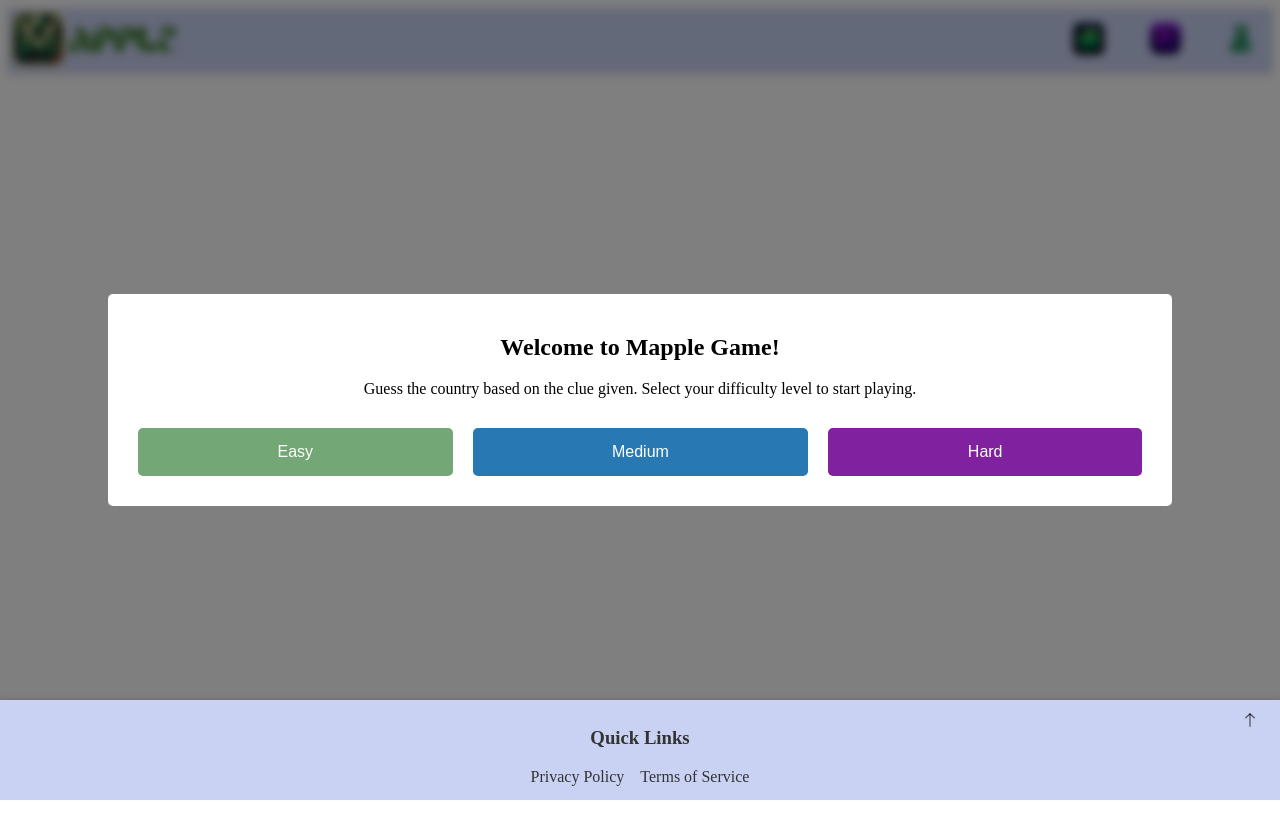
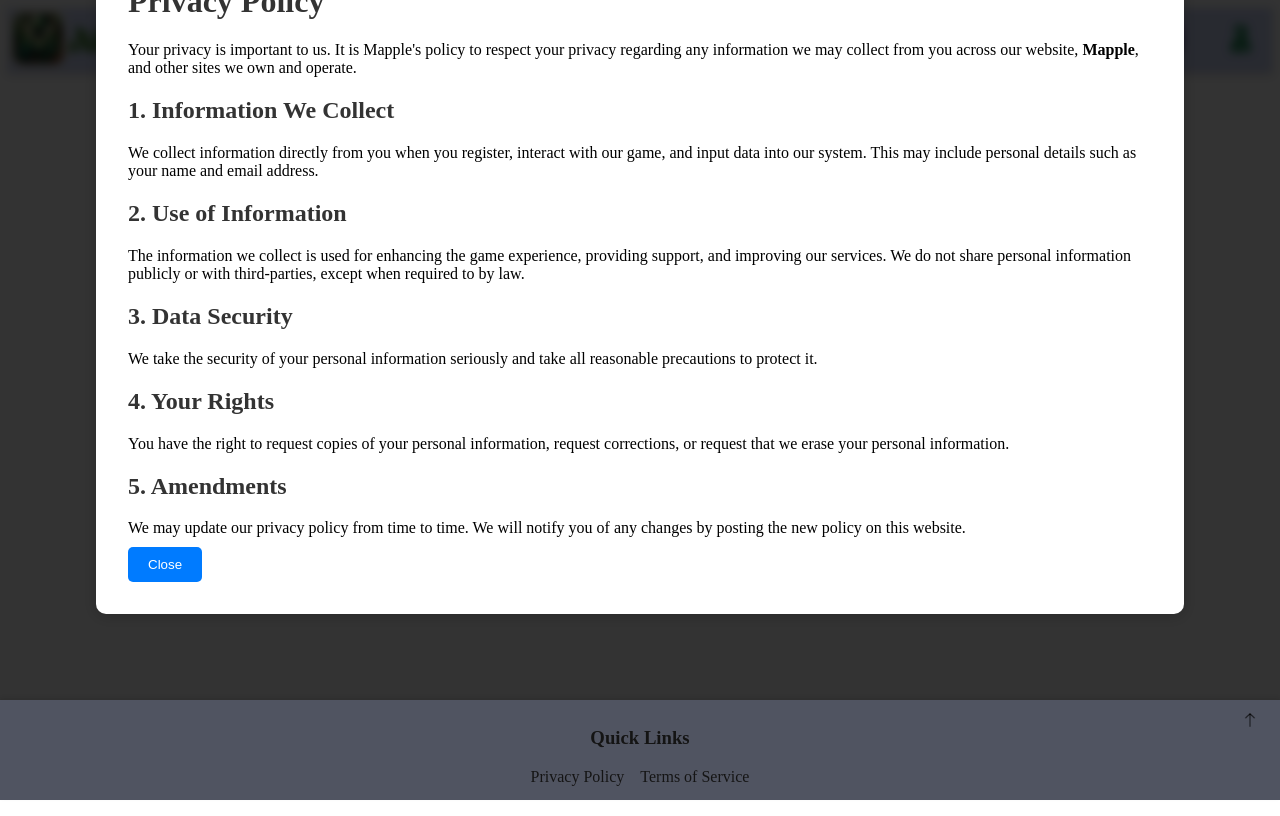
Before and after one commit to WuTangLan1/Mapple, a Vue app: page / in a window 1280 px wide. Both pictures are taken after a click on the link "Privacy Policy". Built offline with nearby package versions, Linux system fonts and the light colour scheme; no server answers.

Commit message:
privacy modal added

```diff
--- a/src/App.vue
+++ b/src/App.vue
@@ -70,10 +70,12 @@ export default {
 
     function openPrivacyModal() {
       showPrivacyModal.value = true;
+      console.log('show privacy modal')
     }
 
     function closePrivacyModal() {
       showPrivacyModal.value = false;
+      console.log('c;lose privacy modal')
     }
 
     function openToSModal() {
@@ -99,7 +101,9 @@ export default {
       openPrivacyModal,
       closePrivacyModal,
       openToSModal,
-      closeToSModal
+      closeToSModal,
+      showPrivacyModal,
+      showToSModal
     };
   },
   mounted() {
@@ -128,7 +132,11 @@ export default {
     <div class="router-view-container">
       <router-view v-if="difficultySelected" @gameOver="handleGameOver"/>
     </div>
-    <bottom-footer @footer-height-changed="updateRouterViewHeight"/>
+    <bottom-footer
+      @footer-height-changed="updateRouterViewHeight"
+      @open-privacy-modal="openPrivacyModal"
+      @open-tos-modal="openToSModal"
+    />
     <privacy-modal v-if="showPrivacyModal" @close-modal="closePrivacyModal" />
     <tos-modal v-if="showToSModal" @close-modal="closeToSModal" />
     <game-over-modal v-if="showGameOverModal" :score="gameScore" @restartGame="restartGame"/>
--- a/src/components/homedir/additional/privacyModal.vue
+++ b/src/components/homedir/additional/privacyModal.vue
@@ -1,16 +1,36 @@
 <!-- src\components\homedir\additional\privacyModal.vue -->
 
 <script>
-
+export default {
+  name: 'PrivacyModal',
+  methods: {
+    closeModal() {
+      this.$emit('close-modal');
+    }
+  }
+}
 </script>
 
 <template>
-    <div class="modal-overlay">
-        <div class="modal-content">
+  <div class="modal-overlay" @click.self="closeModal">
+    <div class="modal-content">
+      <h1>Privacy Policy</h1>
+      <p>Your privacy is important to us. It is Mapple's policy to respect your privacy regarding any information we may collect from you across our website, <strong>Mapple</strong>, and other sites we own and operate.</p>
+      <h2>1. Information We Collect</h2>
+      <p>We collect information directly from you when you register, interact with our game, and input data into our system. This may include personal details such as your name and email address.</p>
+      <h2>2. Use of Information</h2>
+      <p>The information we collect is used for enhancing the game experience, providing support, and improving our services. We do not share personal information publicly or with third-parties, except when required to by law.</p>
+      <h2>3. Data Security</h2>
+      <p>We take the security of your personal information seriously and take all reasonable precautions to protect it.</p>
+      <h2>4. Your Rights</h2>
+      <p>You have the right to request copies of your personal information, request corrections, or request that we erase your personal information.</p>
+      <h2>5. Amendments</h2>
+      <p>We may update our privacy policy from time to time. We will notify you of any changes by posting the new policy on this website.</p>
+      <button @click="closeModal">Close</button>
+    </div>
+  </div>
+</template>
 
-        </div>
-    </div>
-</template>
 
 <style scoped>
 .modal-overlay {
@@ -31,11 +51,35 @@
   padding: 2rem;
   border-radius: 10px;
   box-shadow: 0 2px 15px rgba(0, 0, 0, 0.2);
-  max-width: 60%;
-  text-align: center;
+  max-width: 80%; /* Adjusted for better readability */
+  text-align: left; /* Align text to the left for readability */
   position: relative;
   transition: all 0.3s ease;
   margin-bottom: 20%;
   animation: dropAnimation 1.5s ease-in-out forwards;
+  cursor: default; /* To prevent text selection cursor */
+  overflow-y: auto; /* Allows scrolling */
+  max-height: 80%; /* Limits height and enables scrolling */
+}
+
+button {
+  padding: 10px 20px;
+  background-color: #007BFF;
+  color: white;
+  border: none;
+  border-radius: 5px;
+  cursor: pointer;
+}
+
+button:hover {
+  background-color: #0056b3;
+}
+
+h1, h2 {
+  color: #333;
+}
+
+p {
+  margin: 10px 0;
 }
 </style>
--- a/src/components/homedir/bottomfooter.vue
+++ b/src/components/homedir/bottomfooter.vue
@@ -29,6 +29,7 @@ export default {
         document.documentElement.style.setProperty('--footer-height', newHeight);
       },
       openPrivacyModal() {
+        console.log('privacy modal opened in footer')
       this.$emit('open-privacy-modal');
       },
       openToSModal() {
```
